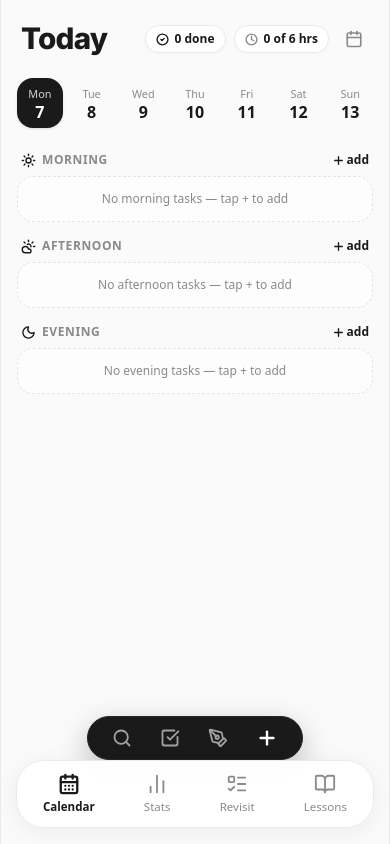
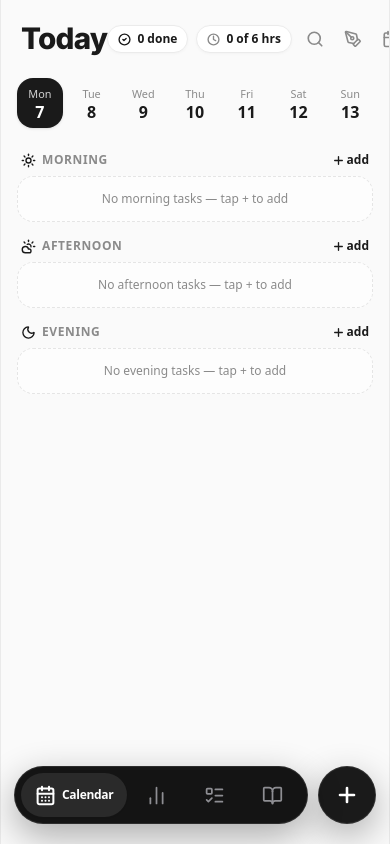
Before and after one commit to Harindu12/A-L-Study-Tracker, a React (Vite) app: page / in a window 390 px wide. Built offline with nearby package versions, Linux system fonts and the light colour scheme.

Commit message:
refactor: unify navigation and add global action button
Replaced scattered floating action buttons and redundant navigation code with a centralized BottomNav component. Introduced a dynamic quick-action button to streamline content creation across tabs.

```diff
--- a/src/App.tsx
+++ b/src/App.tsx
@@ -1,9 +1,9 @@
 import React from 'react';
-import { BookOpen, ListTodo, CalendarDays, BarChart2 } from 'lucide-react';
 import { CalendarTab } from './components/CalendarTab';
 import { StatsTab } from './components/StatsTab';
 import { RevisitTab } from './components/RevisitTab';
 import { LessonsTab } from './components/LessonsTab';
+import { BottomNav } from './components/BottomNav';
 import { NavigationProvider, useNavigation } from './navigation';
 
 function AppContent() {
@@ -32,39 +32,8 @@ function AppContent() {
           {tab === 'lessons' && <LessonsTab />}
         </main>
 
-        {/* Bottom Navigation: Clean Black & White */}
-        <nav className="fixed bottom-4 left-4 right-4 max-w-[416px] mx-auto bg-white/95 backdrop-blur-md border border-[#EAEAEA] rounded-[28px] shadow-[0_4px_24px_rgba(0,0,0,0.06)] z-50 py-1.5 px-3">
-          <div className="flex justify-between items-center">
-            <button
-              className={`nav-btn ${tab === 'calendar' ? 'active !text-[#1A1A1A]' : '!text-[#8A8A8A]'}`}
-              onClick={() => setTab('calendar')}
-            >
-              <CalendarDays size={22} strokeWidth={tab === 'calendar' ? 2.5 : 2} />
-              <span className={tab === 'calendar' ? 'font-bold text-[#1A1A1A]' : 'font-medium'}>Calendar</span>
-            </button>
-            <button
-              className={`nav-btn ${tab === 'stats' ? 'active !text-[#1A1A1A]' : '!text-[#8A8A8A]'}`}
-              onClick={() => setTab('stats')}
-            >
-              <BarChart2 size={22} strokeWidth={tab === 'stats' ? 2.5 : 2} />
-              <span className={tab === 'stats' ? 'font-bold text-[#1A1A1A]' : 'font-medium'}>Stats</span>
-            </button>
-            <button
-              className={`nav-btn ${tab === 'revisit' ? 'active !text-[#1A1A1A]' : '!text-[#8A8A8A]'}`}
-              onClick={() => setTab('revisit')}
-            >
-              <ListTodo size={22} strokeWidth={tab === 'revisit' ? 2.5 : 2} />
-              <span className={tab === 'revisit' ? 'font-bold text-[#1A1A1A]' : 'font-medium'}>Revisit</span>
-            </button>
-            <button
-              className={`nav-btn ${tab === 'lessons' ? 'active !text-[#1A1A1A]' : '!text-[#8A8A8A]'}`}
-              onClick={() => setTab('lessons')}
-            >
-              <BookOpen size={22} strokeWidth={tab === 'lessons' ? 2.5 : 2} />
-              <span className={tab === 'lessons' ? 'font-bold text-[#1A1A1A]' : 'font-medium'}>Lessons</span>
-            </button>
-          </div>
-        </nav>
+        {/* Floating Bottom Navigation Cluster */}
+        <BottomNav />
       </div>
     </div>
   );
--- /dev/null
+++ b/src/components/BottomNav.tsx
@@ -0,0 +1,106 @@
+import React from 'react';
+import { CalendarDays, BarChart2, ListTodo, BookOpen, Plus } from 'lucide-react';
+import { useNavigation, Tab } from '../navigation';
+
+interface TabItem {
+  id: Tab;
+  label: string;
+  icon: React.ComponentType<{ size?: number; strokeWidth?: number; className?: string }>;
+}
+
+const TABS: TabItem[] = [
+  { id: 'calendar', label: 'Calendar', icon: CalendarDays },
+  { id: 'stats', label: 'Stats', icon: BarChart2 },
+  { id: 'revisit', label: 'Revisit', icon: ListTodo },
+  { id: 'lessons', label: 'Lessons', icon: BookOpen },
+];
+
+export const BottomNav: React.FC = () => {
+  const { tab, setTab, activeSubjectId, openOverlay } = useNavigation();
+
+  // Quick Action triggered by the floating accent circular button
+  const handleQuickAction = () => {
+    if (tab === 'calendar') {
+      openOverlay('calendar-add-task');
+    } else if (tab === 'lessons') {
+      if (activeSubjectId) {
+        openOverlay('curriculum-add-lesson');
+      } else {
+        openOverlay('curriculum-add-subject');
+      }
+    } else if (tab === 'revisit') {
+      openOverlay('calendar-add-task');
+    } else if (tab === 'stats') {
+      openOverlay('calendar-add-task');
+    }
+  };
+
+  const getQuickActionTitle = () => {
+    if (tab === 'calendar') return 'Add task or study log';
+    if (tab === 'lessons') return activeSubjectId ? 'Add lesson' : 'Add subject';
+    if (tab === 'revisit') return 'Add revision task';
+    return 'Quick add';
+  };
+
+  return (
+    <div
+      id="bottom-navigation-cluster"
+      className="fixed bottom-5 sm:bottom-6 left-0 right-0 z-50 pointer-events-none flex justify-center px-3.5 sm:px-4"
+    >
+      <div className="w-full max-w-[420px] flex items-center gap-2.5 sm:gap-3 pointer-events-auto">
+        {/* Main Dark Nav Pill */}
+        <nav
+          id="main-nav-pill"
+          aria-label="Main Navigation"
+          className="flex-1 bg-[#141414] border border-white/10 rounded-full h-[58px] sm:h-[62px] p-1.5 flex items-center justify-between shadow-[0_12px_36px_rgba(0,0,0,0.32)] backdrop-blur-md"
+        >
+          {TABS.map((item) => {
+            const isActive = tab === item.id;
+            const Icon = item.icon;
+
+            return (
+              <button
+                key={item.id}
+                id={`nav-tab-${item.id}`}
+                type="button"
+                onClick={() => setTab(item.id)}
+                aria-label={item.label}
+                aria-current={isActive ? 'page' : undefined}
+                className={`relative flex items-center justify-center transition-all duration-200 cursor-pointer select-none ${
+                  isActive
+                    ? 'bg-[#2A2A2A] text-white rounded-full px-3.5 sm:px-4 h-full shadow-xs'
+                    : 'flex-1 text-[#8E8E93] hover:text-white h-full px-2 rounded-full active:scale-95'
+                }`}
+              >
+                <div className="flex items-center gap-1.5 sm:gap-2">
+                  <Icon
+                    size={21}
+                    strokeWidth={isActive ? 2.3 : 2.0}
+                    className={`transition-colors ${isActive ? 'text-white' : 'text-[#8E8E93] group-hover:text-white'}`}
+                  />
+                  {isActive && (
+                    <span className="font-bold text-xs sm:text-[13px] tracking-tight text-white whitespace-nowrap">
+                      {item.label}
+                    </span>
+                  )}
+                </div>
+              </button>
+            );
+          })}
+        </nav>
+
+        {/* Floating Accent Circular Button: aligned height, positioned outside/right of nav pill */}
+        <button
+          id="floating-quick-action-btn"
+          type="button"
+          onClick={handleQuickAction}
+          title={getQuickActionTitle()}
+          aria-label={getQuickActionTitle()}
+          className="h-[58px] w-[58px] sm:h-[62px] sm:w-[62px] rounded-full aspect-square flex-shrink-0 flex items-center justify-center bg-[#1A1A1A] text-white border border-neutral-700/60 shadow-[0_12px_36px_rgba(0,0,0,0.3)] hover:bg-black hover:scale-105 active:scale-95 transition-all duration-150 cursor-pointer focus:outline-none focus:ring-2 focus:ring-black/30"
+        >
+          <Plus size={24} strokeWidth={2.6} />
+        </button>
+      </div>
+    </div>
+  );
+};
--- a/src/components/CalendarTab.tsx
+++ b/src/components/CalendarTab.tsx
@@ -496,10 +496,32 @@ export const CalendarTab: React.FC<CalendarTabProps> = ({ onNavigateToRevisit })
             </span>
           </div>
 
+          {/* Search tasks */}
+          <button
+            type="button"
+            onClick={() => (isSearchOpen ? closeOverlay() : openOverlay('calendar-search'))}
+            className={`p-1.5 rounded-full transition-colors cursor-pointer ${
+              isSearchOpen ? 'text-[#1A1A1A] bg-[#EAEAEA]' : 'text-[#8A8A8A] hover:text-[#1A1A1A] hover:bg-[#F2F2F2]'
+            }`}
+            title="Search tasks"
+          >
+            <Search size={18} strokeWidth={2.2} />
+          </button>
+
+          {/* Notes & Teach-back */}
+          <button
+            type="button"
+            onClick={() => openOverlay('calendar-notes')}
+            className="p-1.5 text-[#8A8A8A] hover:text-[#1A1A1A] hover:bg-[#F2F2F2] rounded-full transition-colors cursor-pointer"
+            title="Teach-back & Daily Reflections"
+          >
+            <PenTool size={18} strokeWidth={2.2} />
+          </button>
+
           {/* Month calendar jump icon */}
           <button
             onClick={() => openOverlay('calendar-month')}
-            className="p-1.5 text-[#8A8A8A] hover:text-[#1A1A1A] hover:bg-[#F2F2F2] rounded-full transition-colors ml-0.5 cursor-pointer"
+            className="p-1.5 text-[#8A8A8A] hover:text-[#1A1A1A] hover:bg-[#F2F2F2] rounded-full transition-colors cursor-pointer"
             title="Choose date"
           >
             <CalendarIcon size={18} strokeWidth={2.2} />
@@ -584,53 +606,6 @@ export const CalendarTab: React.FC<CalendarTabProps> = ({ onNavigateToRevisit })
           eveningTasks,
           'evening'
         )}
-      </div>
-
-      {/* 4. Floating bottom toolbar: solid black rounded pill floating above the bottom nav, containing icon buttons matching image 2 */}
-      <div className="fixed bottom-[84px] left-1/2 -translate-x-1/2 z-40">
-        <div className="bg-[#1A1A1A] text-white shadow-[0_10px_30px_rgba(0,0,0,0.25)] rounded-full px-6 py-2.5 flex items-center justify-center gap-7 border border-neutral-800 backdrop-blur-md">
-          {/* 1. Search */}
-          <button
-            type="button"
-            onClick={() => (isSearchOpen ? closeOverlay() : openOverlay('calendar-search'))}
-            className={`transition-transform active:scale-95 cursor-pointer ${
-              isSearchOpen ? 'text-white scale-110' : 'text-neutral-400 hover:text-white'
-            }`}
-            title="Search tasks"
-          >
-            <Search size={20} strokeWidth={2.2} />
-          </button>
-
-          {/* 2. Checklist (Jump to Revisit List) */}
-          <button
-            type="button"
-            onClick={onNavigateToRevisit}
-            className="text-neutral-400 hover:text-white transition-transform active:scale-95 cursor-pointer"
-            title="Revisit List"
-          >
-            <CheckSquare size={20} strokeWidth={2.2} />
-          </button>
-
-          {/* 3. Edit (Open notes / teach-back) */}
-          <button
-            type="button"
-            onClick={() => openOverlay('calendar-notes')}
-            className="text-neutral-400 hover:text-white transition-transform active:scale-95 cursor-pointer"
-            title="Teach-back & Notes"
-          >
-            <PenTool size={20} strokeWidth={2.2} />
-          </button>
-
-          {/* 4. Plus (Add new task) */}
-          <button
-            type="button"
-            onClick={() => openOverlay('calendar-add-task')}
-            className="text-white hover:text-neutral-200 transition-transform active:scale-95 hover:scale-110 cursor-pointer"
-            title="Add task or log"
-          >
-            <Plus size={22} strokeWidth={2.6} />
-          </button>
-        </div>
       </div>
 
       {/* Notes & Teach-back Modal */}
--- a/src/components/curriculum/CurriculumDashboard.tsx
+++ b/src/components/curriculum/CurriculumDashboard.tsx
@@ -459,18 +459,6 @@ export const CurriculumDashboard: React.FC<CurriculumDashboardProps> = ({ onSele
         )}
       </div>
 
-      {/* Floating Action Button */}
-      <button
-        type="button"
-        onClick={() => openOverlay('curriculum-add-subject')}
-        className="fixed bottom-24 z-40 w-14 h-14 rounded-full bg-[#1A1A1A] text-white shadow-[0_8px_25px_rgba(0,0,0,0.25)] hover:bg-black hover:scale-105 active:scale-95 transition-all flex items-center justify-center border-2 border-white focus:outline-none focus:ring-4 focus:ring-black/20 cursor-pointer"
-        style={{ right: 'max(1.25rem, calc(50% - 204px))' }}
-        aria-label="Add Subject"
-        title="Add Subject"
-      >
-        <Plus size={26} strokeWidth={2.5} />
-      </button>
-
       {/* Modals & Action Sheets */}
       <AddSubjectModal
         isOpen={isAddModalOpen}
--- a/src/components/curriculum/SubjectLessonList.tsx
+++ b/src/components/curriculum/SubjectLessonList.tsx
@@ -231,18 +231,6 @@ export const SubjectLessonList: React.FC<SubjectLessonListProps> = ({ subject, o
         )}
       </div>
 
-      {/* Floating Action Button */}
-      <button
-        type="button"
-        onClick={() => openOverlay('curriculum-add-lesson')}
-        className="fixed bottom-24 z-40 w-14 h-14 rounded-full bg-[#1A1A1A] text-white shadow-[0_8px_25px_rgba(0,0,0,0.25)] hover:bg-black hover:scale-105 active:scale-95 transition-all flex items-center justify-center border-2 border-white focus:outline-none focus:ring-4 focus:ring-black/20 cursor-pointer"
-        style={{ right: 'max(1.25rem, calc(50% - 204px))' }}
-        aria-label="Add Lesson"
-        title="Add Lesson"
-      >
-        <Plus size={28} strokeWidth={2.5} />
-      </button>
-
       {/* Add Lesson Modal */}
       <AddLessonModal
         isOpen={isAddModalOpen}
```
